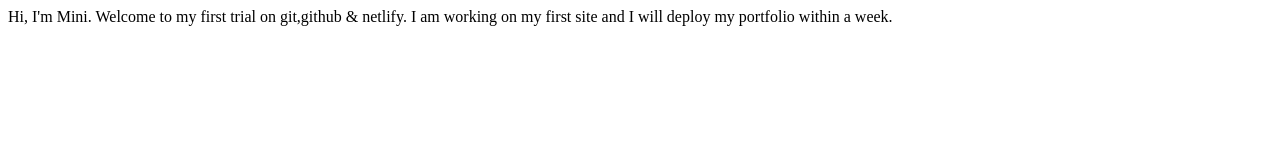
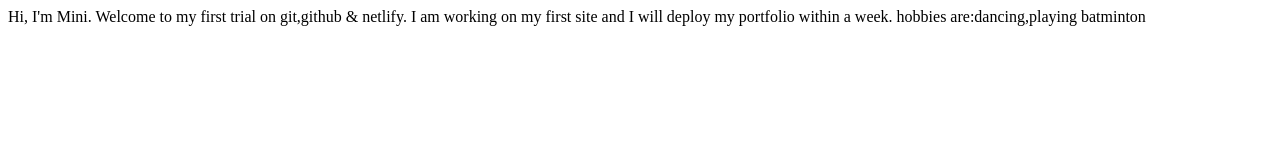
Before and after one commit to minijainn/firstsite, a plain HTML site: page index.html in a window 1280 px wide. Drawn offline with Linux system fonts and the light colour scheme.

Commit message:
refactor : added hobbies

```diff
--- a/index.html
+++ b/index.html
@@ -10,5 +10,6 @@
     Hi, I'm Mini.
     Welcome to my first trial on git,github & netlify.
     I am working on my first site and I will deploy my portfolio within a week.
+    hobbies are:dancing,playing batminton
 </body>
 </html>
```
